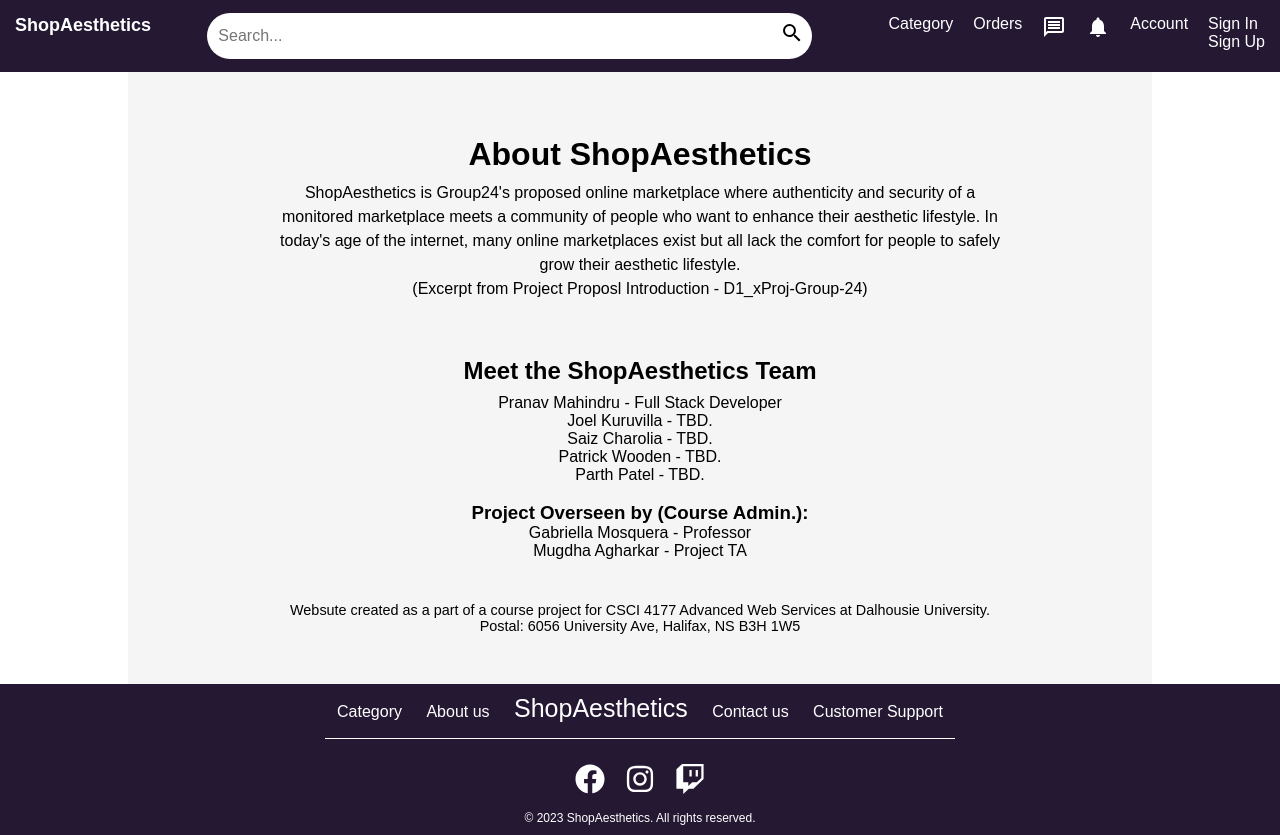
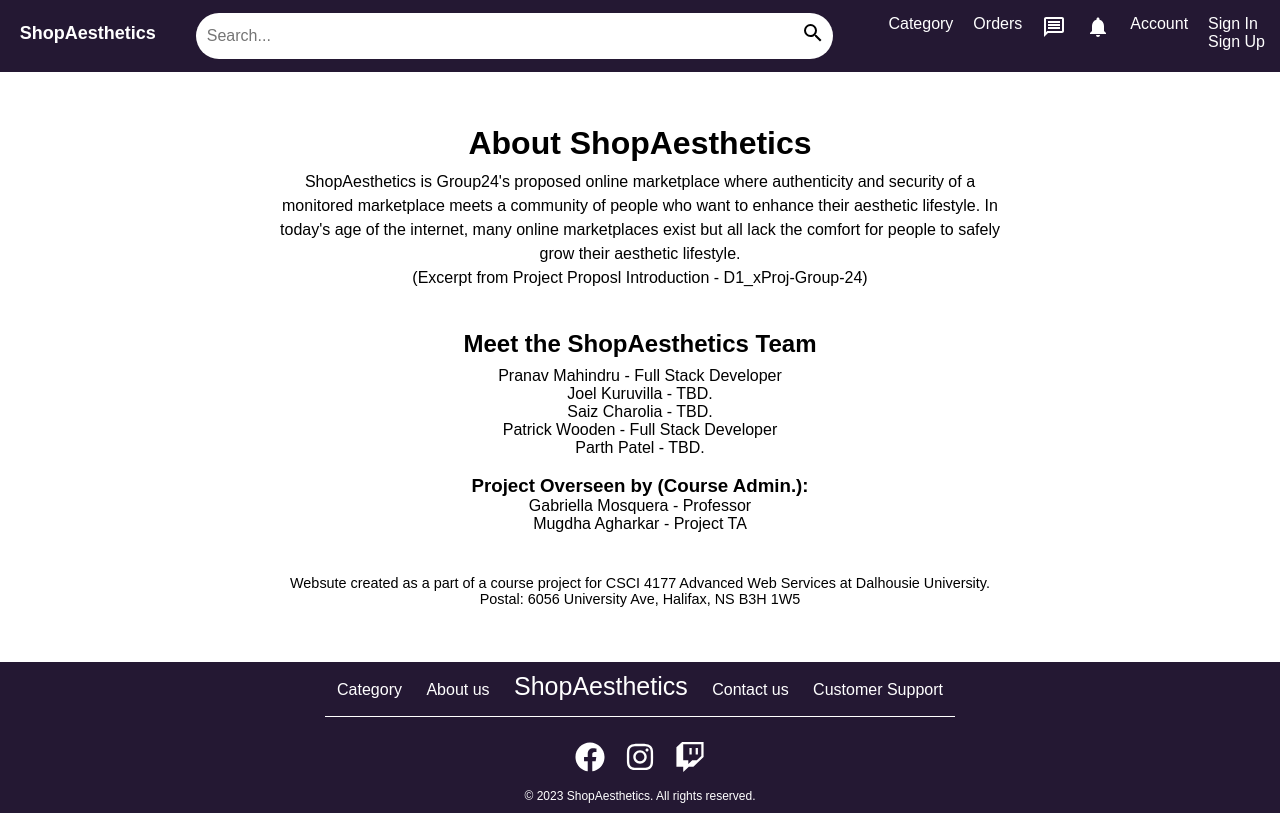
Before and after one commit to pmahindru/csci4177-group-project, a React (Create React App) app: page /about_us in a window 1280 px wide. After the commit the page ends 813 px from the top, so only its background shows below. Built offline with nearby package versions, Linux system fonts and the light colour scheme.

Commit message:
Website Title placement fixture and related UI fixes

```diff
--- a/src/components/about_us.css
+++ b/src/components/about_us.css
@@ -1,14 +1,13 @@
 /* Created By: Joel Kuruvilla | 2023-June-18 */
 .AboutUs {
-    background-color: whitesmoke;
     text-align: center;
     height: fit-content;
     padding: 1vh 7%;
-    margin: 0 10%;
+    margin: 5px 10%;
 }
 
 .AboutUs > .AboutUs_Titles {
-    margin: 7vh 0 1% 0%; /*[TLBR]*/
+    margin: 5vh 0 1% 0; /*[TLBR]*/
 }
 
 .AboutUs > .AboutUs_ContentMain {
@@ -24,3 +23,9 @@
     margin: 5%;
     font-size: 90%;
 }
+
+@media (max-width: 805px) {
+    .AboutUs {
+        margin: 7vh 10%;
+    }
+  }
--- a/src/components/about_us.js
+++ b/src/components/about_us.js
@@ -17,7 +17,7 @@ function AboutUs() {
                 <li> Pranav Mahindru - Full Stack Developer </li>
                 <li> Joel Kuruvilla - TBD. </li>
                 <li> Saiz Charolia - TBD. </li>
-                <li> Patrick Wooden - TBD. </li>
+                <li> Patrick Wooden - Full Stack Developer </li>
                 <li> Parth Patel - TBD. </li>
                 <br></br>
                 <h3> Project Overseen by (Course Admin.): </h3>
--- a/src/components/navigation/navigation.css
+++ b/src/components/navigation/navigation.css
@@ -7,9 +7,14 @@ nav {
 }
 
 .navbar-website-name {
+    margin: 2vh 1% 1px 1%; /*[TLBR]*/
+}
+
+.navbar-website-name-text {
+    width: fit-content;
     font-size: 18px;
     font-weight: bold;
-    margin: 10px;
+    margin: 2px;
     list-style: none;
 }
 
@@ -48,8 +53,8 @@ nav {
 /* search */
 .navbar-search {
     height: 100%;
-    flex: 0.9;
-    margin: 1vh 1%;
+    flex: 1;
+    margin: 1vh 2%;
     background-color: white;
     border-radius: 24px;
 }
--- a/src/components/navigation/navigationBuyer.js
+++ b/src/components/navigation/navigationBuyer.js
@@ -45,8 +45,8 @@ function NavBarBuyer() {
   return (
     <nav>
       {/* logo */}
-      <div>
-        <li className="navbar-website-name">
+      <div className="navbar-website-name">
+        <li className="navbar-website-name-text">
           <NavLink to="/">ShopAesthetics</NavLink>
         </li>
       </div>
```
